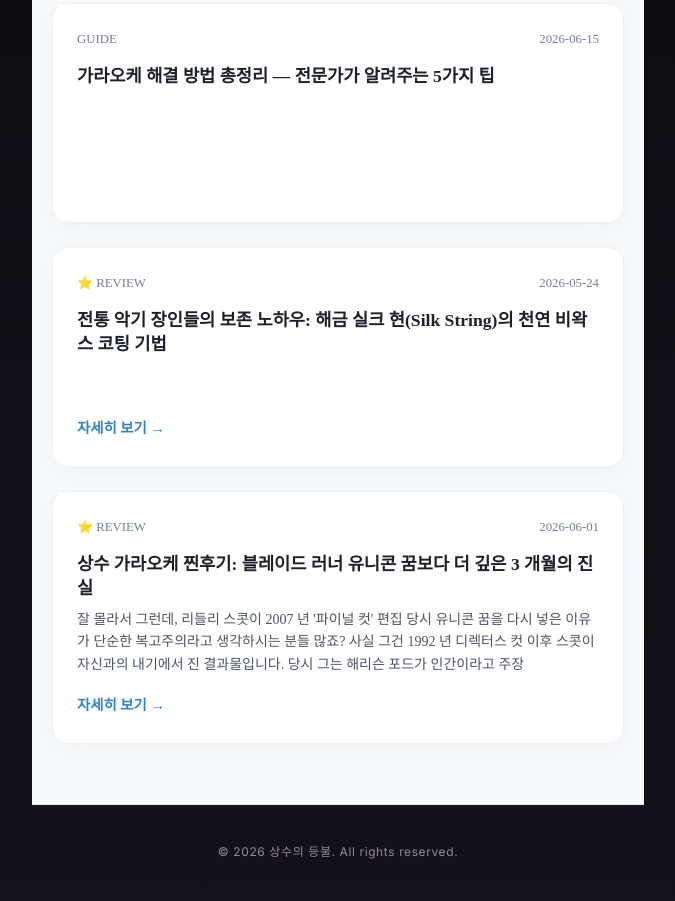
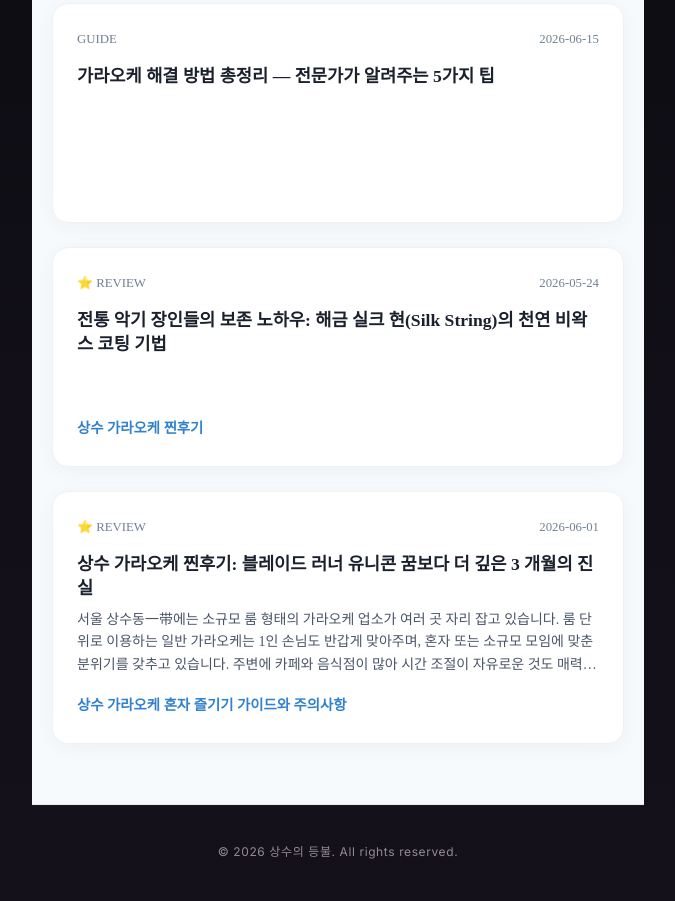
Before and after one commit to tidalhss-star/bp-t3b04-ss-karaoke-real2, a plain HTML site: page index.html in a window 1280 px wide. Shown: the part 1249-2150 px from the top of the page, without its empty margins (302-977 px from the left). Drawn offline with Linux system fonts and the light colour scheme; a web font is replaced by a local one.

Commit message:
deploy: garbage-free snapshot 2026-09-02T14:56:38.751Z

```diff
--- a/index.html
+++ b/index.html
@@ -289,7 +289,7 @@
         <h4 style="font-size:1.1rem;font-weight:700;color:#1a202c;margin-bottom:8px;line-height:1.4">전통 악기 장인들의 보존 노하우: 해금 실크 현(Silk String)의 천연 비왁스 코팅 기법</h4>
         <p style="font-size:0.875rem;color:#4a5568;line-height:1.6;margin-bottom:16px;display:-webkit-box;-webkit-line-clamp:3;-webkit-box-orient:vertical;overflow:hidden;text-overflow:ellipsis"></p>
       </div>
-      <a href="posts/normal-2.html" style="align-self:flex-start;text-decoration:none;color:#3182ce;font-size:0.9rem;font-weight:600;transition:color 0.2s" onmouseover="this.style.color='#2b6cb0'" onmouseout="this.style.color='#3182ce'">자세히 보기 →</a>
+      <a href="posts/normal-2.html" style="align-self:flex-start;text-decoration:none;color:#3182ce;font-size:0.9rem;font-weight:600;transition:color 0.2s" onmouseover="this.style.color='#2b6cb0'" onmouseout="this.style.color='#3182ce'">상수 가라오케 찐후기</a>
     </article>
 
 
@@ -300,9 +300,9 @@
           <time datetime="2026-06-01">2026-06-01</time>
         </div>
         <h4 style="font-size:1.1rem;font-weight:700;color:#1a202c;margin-bottom:8px;line-height:1.4">상수 가라오케 찐후기: 블레이드 러너 유니콘 꿈보다 더 깊은 3 개월의 진실</h4>
-        <p style="font-size:0.875rem;color:#4a5568;line-height:1.6;margin-bottom:16px;display:-webkit-box;-webkit-line-clamp:3;-webkit-box-orient:vertical;overflow:hidden;text-overflow:ellipsis">잘 몰라서 그런데, 리들리 스콧이 2007 년 '파이널 컷' 편집 당시 유니콘 꿈을 다시 넣은 이유가 단순한 복고주의라고 생각하시는 분들 많죠? 사실 그건 1992 년 디렉터스 컷 이후 스콧이 자신과의 내기에서 진 결과물입니다. 당시 그는 해리슨 포드가 인간이라고 주장</p>
+        <p style="font-size:0.875rem;color:#4a5568;line-height:1.6;margin-bottom:16px;display:-webkit-box;-webkit-line-clamp:3;-webkit-box-orient:vertical;overflow:hidden;text-overflow:ellipsis">서울 상수동一带에는 소규모 룸 형태의 가라오케 업소가 여러 곳 자리 잡고 있습니다. 룸 단위로 이용하는 일반 가라오케는 1인 손님도 반갑게 맞아주며, 혼자 또는 소규모 모임에 맞춘 분위기를 갖추고 있습니다. 주변에 카페와 음식점이 많아 시간 조절이 자유로운 것도 매력입니다.</p>
       </div>
-      <a href="posts/review-001.html" style="align-self:flex-start;text-decoration:none;color:#3182ce;font-size:0.9rem;font-weight:600;transition:color 0.2s" onmouseover="this.style.color='#2b6cb0'" onmouseout="this.style.color='#3182ce'">자세히 보기 →</a>
+      <a href="posts/review-001.html" style="align-self:flex-start;text-decoration:none;color:#3182ce;font-size:0.9rem;font-weight:600;transition:color 0.2s" onmouseover="this.style.color='#2b6cb0'" onmouseout="this.style.color='#3182ce'">상수 가라오케 혼자 즐기기 가이드와 주의사항</a>
     </article>
     </div>
   </div>
```
